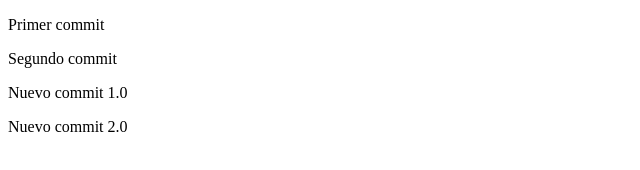
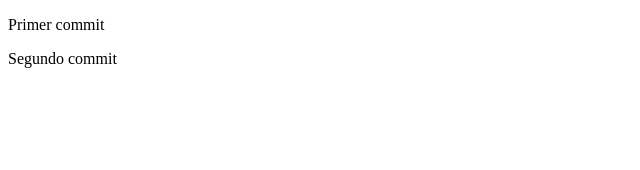
Before and after one commit to Anthonypradosolis/git5, a plain HTML site: page index.html in a window 1280 px wide. Shown: the whole page, without its empty margins (0-640 px from the left). Drawn offline with Linux system fonts and the light colour scheme.

```diff
--- a/index.html
+++ b/index.html
@@ -8,7 +8,5 @@
 <body>
     <p>Primer commit</p>
     <p>Segundo commit</p>
-    <p>Nuevo commit 1.0</p>
-    <p>Nuevo commit 2.0</p>
 </body>
 </html>
```
